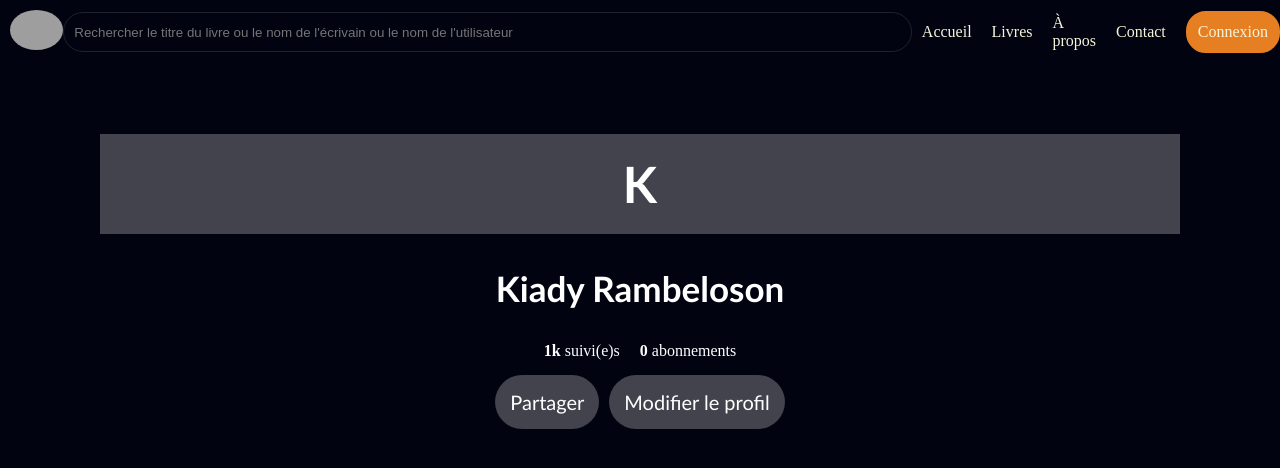
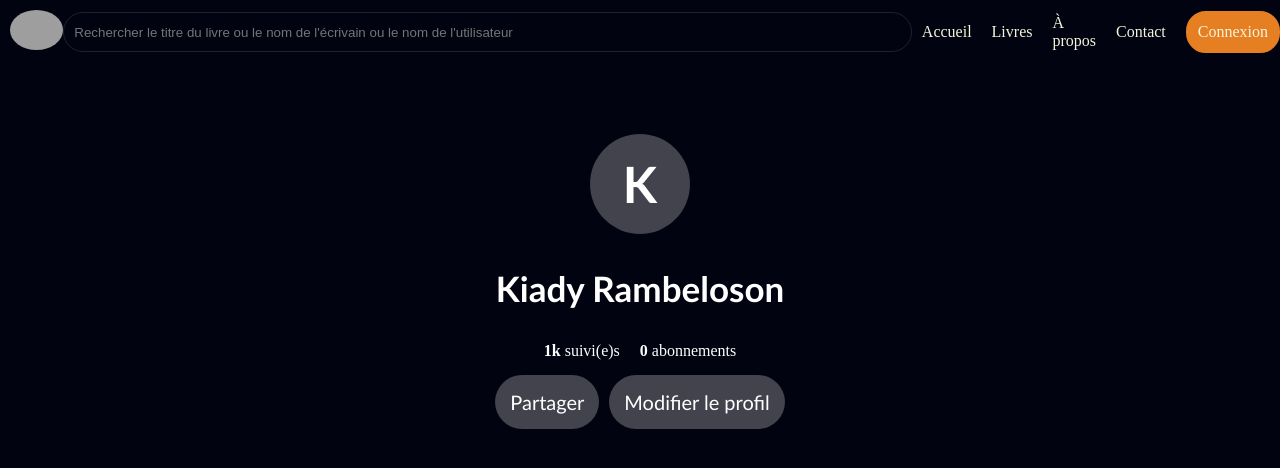
Before and after one commit to KiadyNirina/Bookly, a Vue app in the folder Frontend/: page /profil in a window 1280 px wide. Shown: the top 468 px of the page. Built offline with nearby package versions, Linux system fonts and the light colour scheme; grey boxes are pictures that could not be loaded.

Commit message:
Some Design modif

```diff
--- a/Frontend/src/components/UserLogged/UserProfile.vue
+++ b/Frontend/src/components/UserLogged/UserProfile.vue
@@ -29,7 +29,10 @@
     text-align: center;
     background: rgba(255, 255, 255, 0.253);
     padding: 20px;
-    width: auto;
+    width: 60px;
+    margin-left: auto;
+    margin-right: auto;
+    border-radius: 100%;
 }
 .profil h1{
     text-align: center;
```
Also changed, not shown: 1 other file (tests, documents, lock files or other folders).
